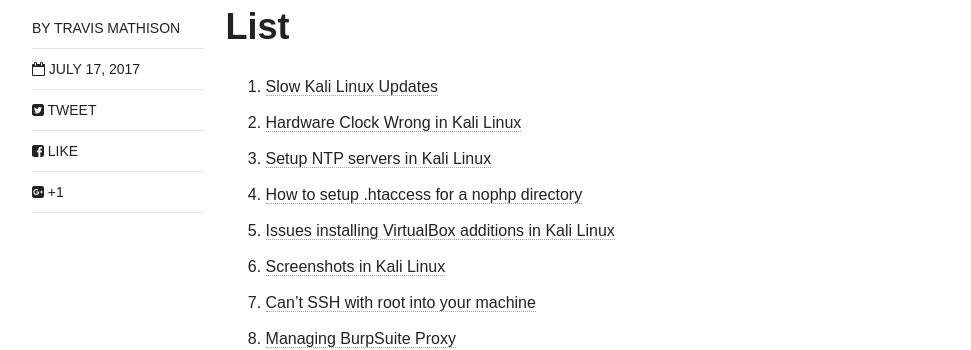
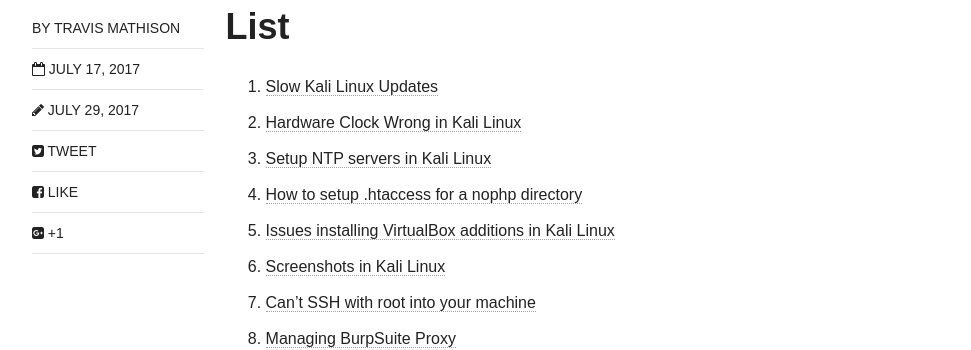
Before and after one commit to tdmathison/tdmathison.github.io, a Jekyll site: the page built from _posts/guides_docs/2017-07-17-Tips-and-Tricks.md, in a window 1280 px wide and 900 px high, scrolled down 622 px. Shown: the part 158-508 px from the top of the window, without its empty margins (154-1125 px from the left). Built offline with Jekyll 4.4.1, drawn with Linux system fonts in a browser that asks for light colours; nearby versions of some CDN libraries.

Commit message:
adding modified date to tips and tricks page

```diff
--- a/_posts/guides_docs/2017-07-17-Tips-and-Tricks.md
+++ b/_posts/guides_docs/2017-07-17-Tips-and-Tricks.md
@@ -9,6 +9,7 @@
 image:
   feature:
 date: 2017-07-17
+modified: 2017-07-29
 ---
 # Some things I have ran into and my solution around them
 
```
